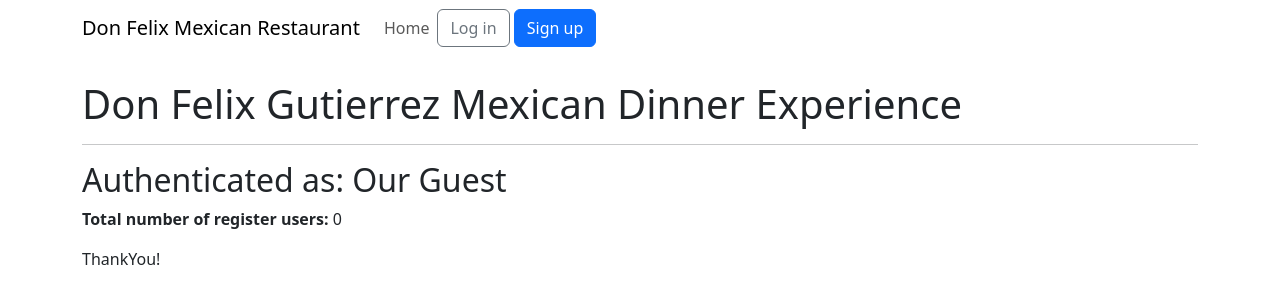
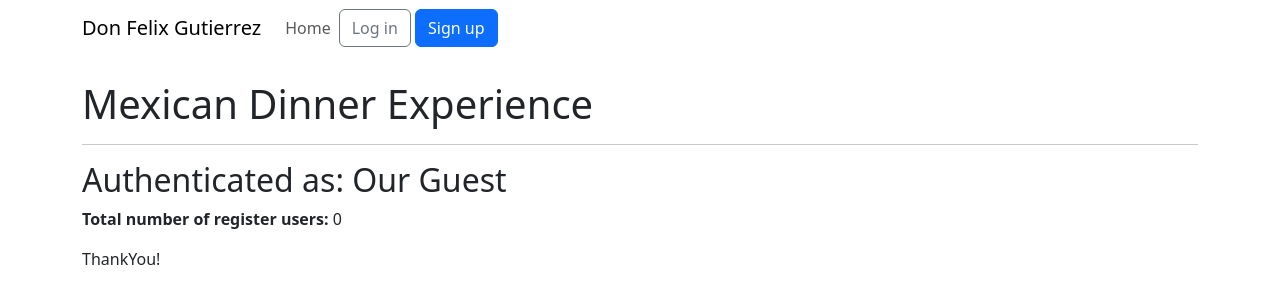
Before and after one commit to pauloccardona/django_project, a Django app: page / in a window 1280 px wide. Shown: the top 304 px of the page. Run offline with Django 4.2, Linux system fonts and the light colour scheme.

Commit message:
Tutorial8: Titulos cambios esteticos

```diff
--- a/django_project/templates/base.html
+++ b/django_project/templates/base.html
@@ -10,7 +10,7 @@
 
     <nav class="navbar navbar-expand-lg navbar-light mb-4">
       <div class="container">
-          <a class="navbar-brand" href="{% url 'home' %}">Don Felix Mexican Restaurant</a>
+          <a class="navbar-brand" href="{% url 'home' %}">Don Felix Gutierrez</a>
           <button class="navbar-toggler" type="button" data-bs-toggle="collapse" data-bs-target="#navbarSupportedContent" aria-controls="navbarSupportedContent" aria-expanded="false" aria-label="Toggle navigation">
             <span class="navbar-toggler-icon"></span>
           </button>
@@ -54,7 +54,7 @@
     </nav>
 
     <div class="container">
-      <h1>Don Felix Gutierrez Mexican Dinner Experience</h1>
+      <h1>Mexican Dinner Experience</h1>
       <hr>
       {% block content %}
       {% endblock %}
```
